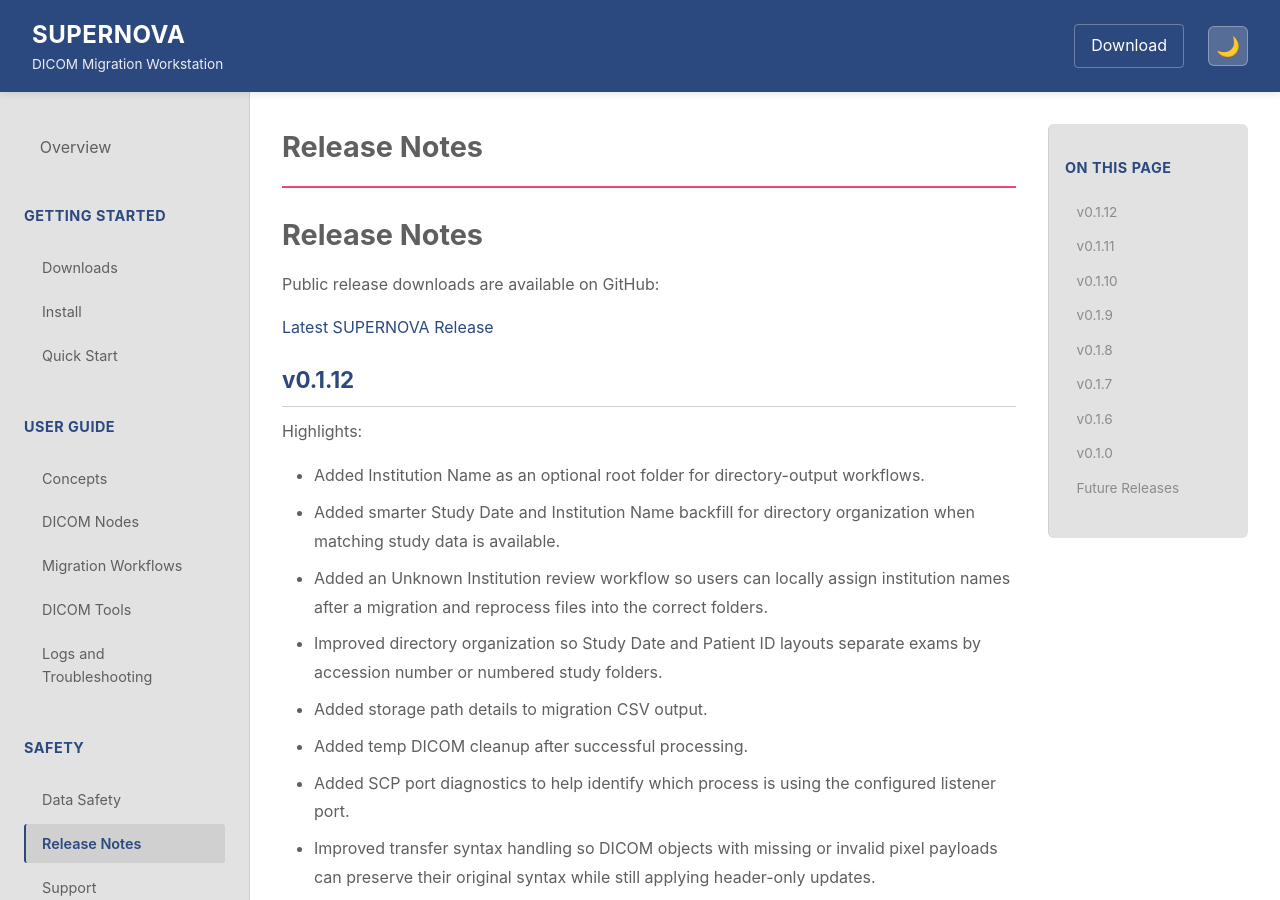
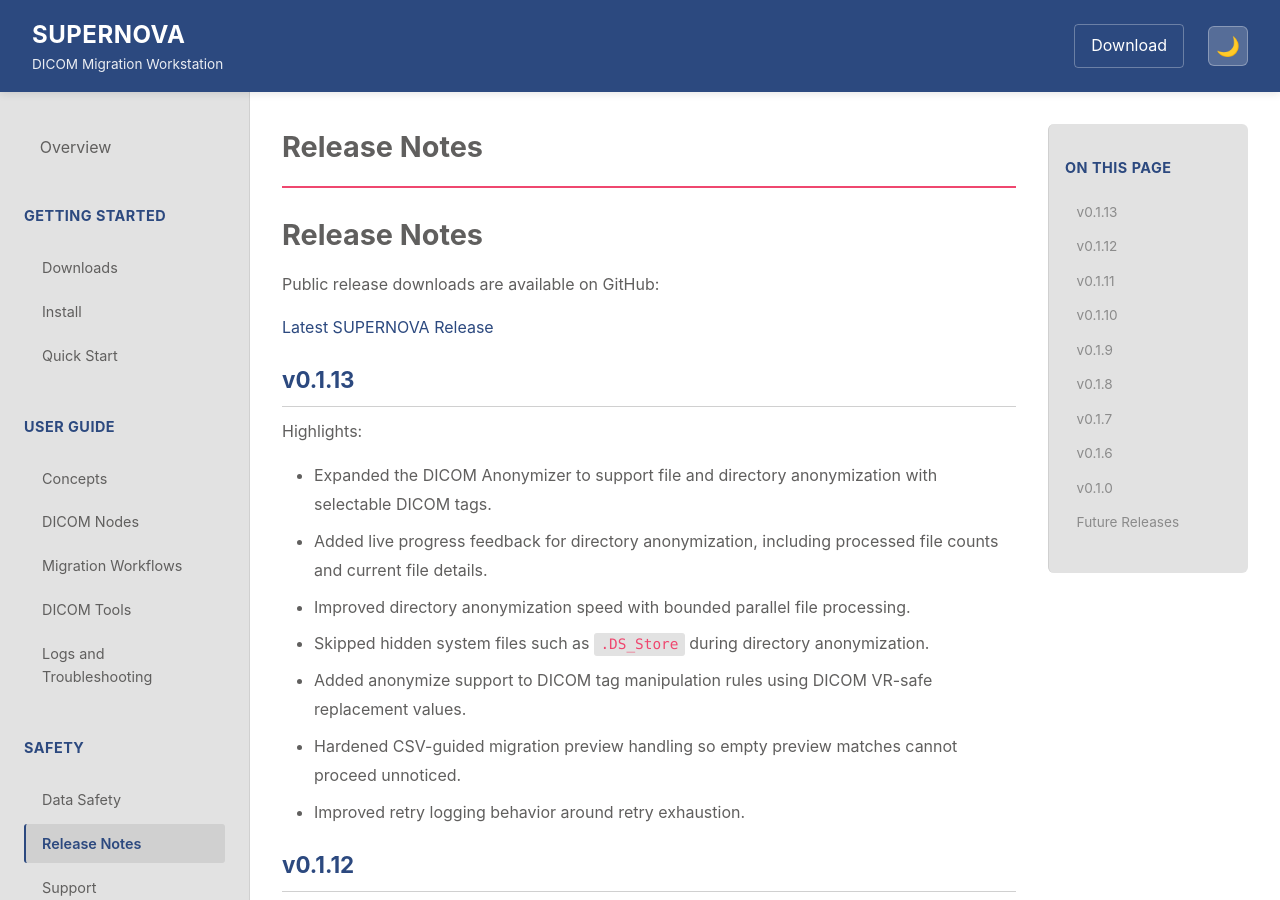
Before and after one commit to JayDubb85/SUPERNOVA-Releases, a Jekyll site: the page built from docs/release-notes.md, in a window 1280 px wide and 900 px high. Built offline with Jekyll 4.4.1, drawn with Linux system fonts in a browser that asks for light colours.

Commit message:
Update public documentation

```diff
--- a/docs/release-notes.md
+++ b/docs/release-notes.md
@@ -9,6 +9,18 @@ description: SUPERNOVA public release notes
 Public release downloads are available on GitHub:
 
 [Latest SUPERNOVA Release](https://github.com/JayDubb85/SUPERNOVA-Releases/releases/latest)
+
+## v0.1.13
+
+Highlights:
+
+- Expanded the DICOM Anonymizer to support file and directory anonymization with selectable DICOM tags.
+- Added live progress feedback for directory anonymization, including processed file counts and current file details.
+- Improved directory anonymization speed with bounded parallel file processing.
+- Skipped hidden system files such as `.DS_Store` during directory anonymization.
+- Added anonymize support to DICOM tag manipulation rules using DICOM VR-safe replacement values.
+- Hardened CSV-guided migration preview handling so empty preview matches cannot proceed unnoticed.
+- Improved retry logging behavior around retry exhaustion.
 
 ## v0.1.12
 
```
